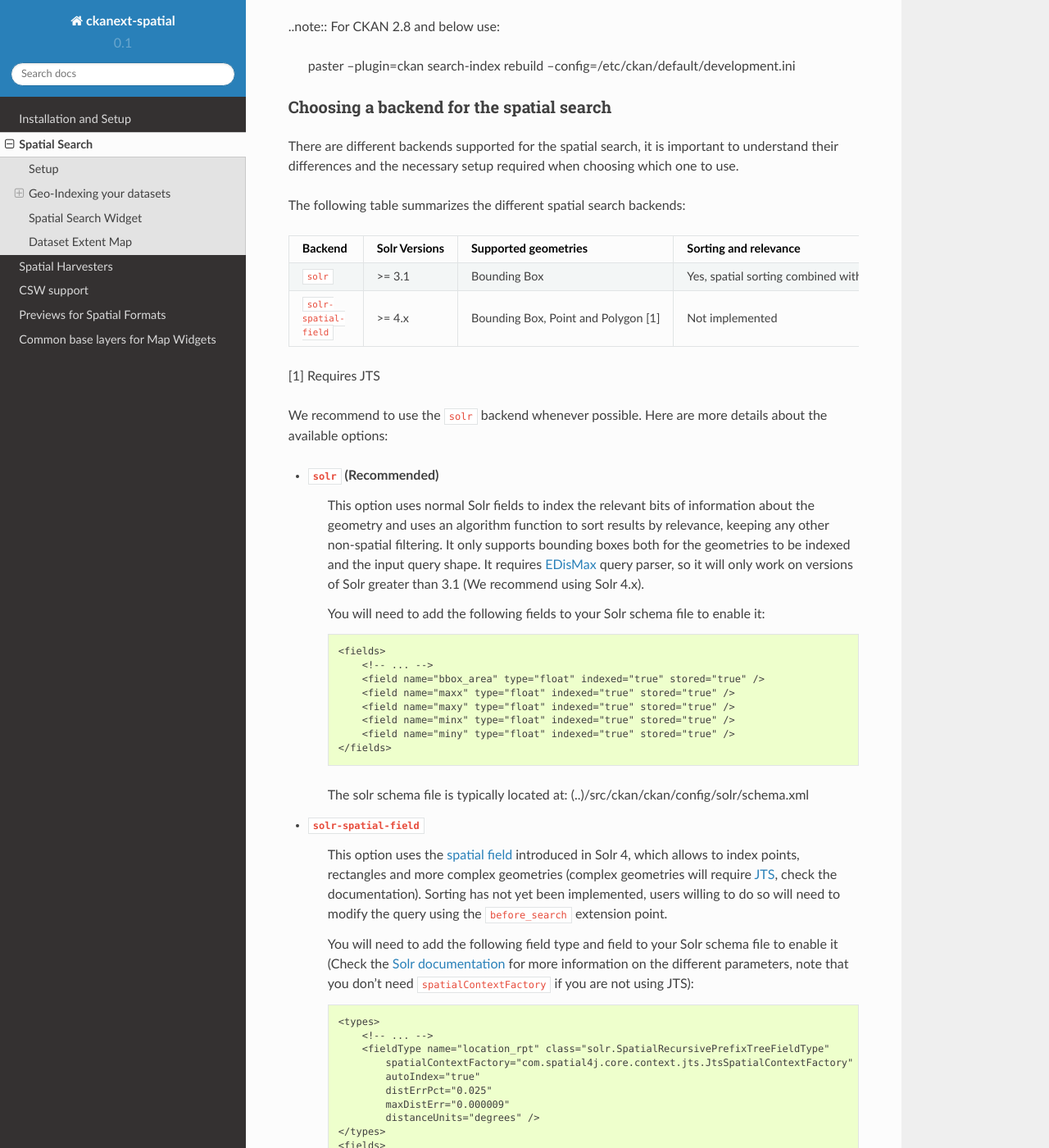
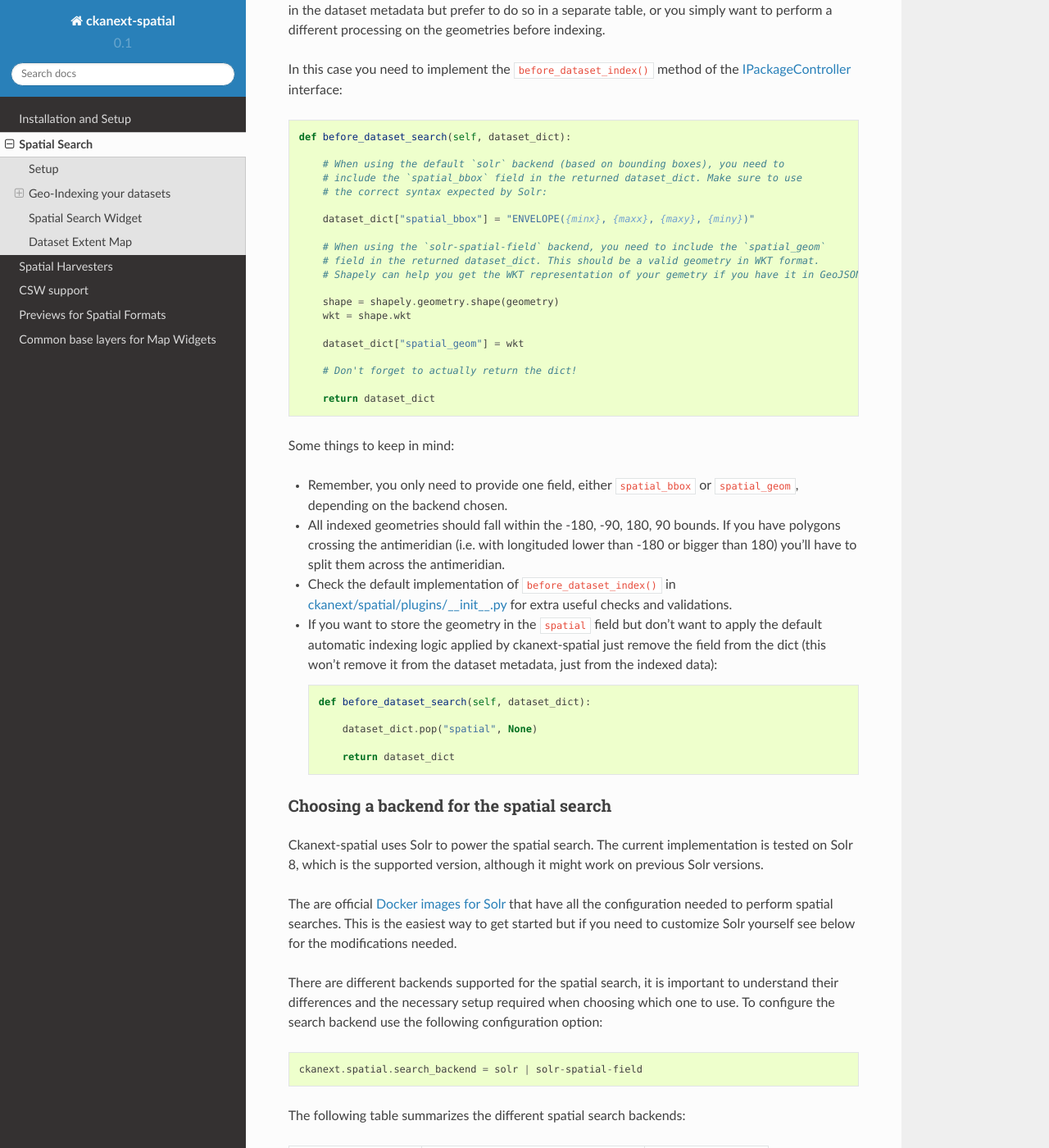
Before and after one commit to ckan/ckanext-spatial, a Sphinx documentation site: the page built from doc/spatial-search.rst, in a window 1280 px wide and 1400 px high, scrolled down 1484 px. Shown: the whole window at 82% size. Built offline with Sphinx 7.4.7 and the Read the Docs theme 2.0.0, drawn with Linux system fonts in a browser that asks for light colours; some of the changed text lies outside the part shown.

Commit message:
Update spatial search documentation

```diff
--- a/doc/conf.py
+++ b/doc/conf.py
@@ -1,4 +1,7 @@
 # -*- coding: utf-8 -*-
+import os
+import datetime
+
 #
 # ckanext-spatial documentation build configuration file, created by
 # sphinx-quickstart on Wed Apr 10 17:17:12 2013.
@@ -11,7 +14,6 @@
 # All configuration values have a default; values that are commented out
 # serve to show the default.
 
-import sys, os
 
 # If extensions (or modules to document with autodoc) are in another directory,
 # add these directories to sys.path here. If the directory is relative to the
@@ -41,7 +43,7 @@
 
 # General information about the project.
 project = u'ckanext-spatial'
-copyright = u'&copy; 2011-2021 <a href="https://okfn.org/">Open Knowledge Foundation</a> and <a href="https://github.com/ckan/ckanext-spatial/graphs/contributors">contributors</a>.'
+copyright = u'&copy; 2011-{} <a href="https://okfn.org/">Open Knowledge Foundation</a> and <a href="https://github.com/ckan/ckanext-spatial/graphs/contributors">contributors</a>.'.format(datetime.datetime.utcnow().year)
 
 # The version info for the project you're documenting, acts as replacement for
 # |version| and |release|, also used in various other places throughout the
--- a/doc/spatial-search.rst
+++ b/doc/spatial-search.rst
@@ -6,28 +6,18 @@
 can be filtered via a spatial search query. This includes both via the web
 interface (see the `Spatial Search Widget`_) or via the `action API`_, e.g.::
 
-    POST http://localhost:5000/api/action/package_search
-        { "q": "Pollution",
-          "facet": "true",
-          "facet.field": "country",
-          "extras": {
-              "ext_bbox": "-7.535093,49.208494,3.890688,57.372349" }
-        }
+   http://localhost:5000/api/action/package_search?q=Pollution&ext_bbox=-7.535093,49.208494,3.890688,57.372349
 
-.. versionchanged:: 2.0.1
-   Starting from this version the spatial filter it is also supported on GET
-   requests:
-
-   http://localhost:5000/api/action/package_search?q=Pollution&ext_bbox=-7.535093,49.208494,3.890688,57.372349
+The ``ext_bbox`` parameter must be provided in the form ``ext_bbox={minx},{miny},{maxx},{maxy}``
 
 
 Setup
 -----
 
 To enable the spatial search you need to add the ``spatial_query`` plugin to
-your ini file. This plugin requires the ``spatial_metadata`` plugin, eg::
+your ini file. This plugin in turn requires the ``spatial_metadata`` plugin, eg::
 
-  ckan.plugins = [other plugins] spatial_metadata spatial_query
+  ckan.plugins = ... spatial_metadata spatial_query
 
 To define which backend to use for the spatial search use the following
 configuration option (see `Choosing a backend for the spatial search`_)::
@@ -39,8 +29,14 @@
 --------------------------
 
 Regardless of the backend that you are using, in order to make a dataset
-searchable by location, it must have a special extra, with its key named
-'spatial'. The value must be a valid GeoJSON_ geometry, for example::
+searchable by location, it must have a the location information (a geometry), indexed in
+Solr. You can provide this information in two ways.
+
+The ``spatial`` extra field
++++++++++++++++++++++++++++
+
+The easiest way to get your geometries indexed is to use an extra field named ``spatial``.
+The value of this extra should be a valid GeoJSON_ geometry, for example::
 
     {
       "type":"Polygon",
@@ -56,89 +52,121 @@
 
 
 Every time a dataset is created, updated or deleted, the extension will
-synchronize the information stored in the extra with the geometry table.
+index the information stored in the ``spatial`` in Solr, so it can be reflected on spatial searches.
 
 If you already have datasets when you enable Spatial Search then you'll need to
-reindex them:
+`rebuild the search index <https://docs.ckan.org/en/latest/maintaining/cli.html?#search-index-rebuild-search-index>`_.
 
-   ckan --config=/etc/ckan/default/development.ini search-index rebuild
 
-..note:: For CKAN 2.8 and below use:
+Custom indexing logic
++++++++++++++++++++++
 
-   paster --plugin=ckan search-index rebuild --config=/etc/ckan/default/development.ini
+You might not want to use the ``spatial`` extra field. Perhaps you don't want to store the geometries
+in the dataset metadata but prefer to do so in a separate table, or you simply want to perform a different
+processing on the geometries before indexing.
 
+In this case you need to implement the ``before_dataset_index()`` method of the `IPackageController <https://docs.ckan.org/en/latest/extensions/plugin-interfaces.html#ckan.plugins.interfaces.IPackageController.before_dataset_index>`_ interface::
+
+    def before_dataset_search(self, dataset_dict):
+
+        # When using the default `solr` backend (based on bounding boxes), you need to
+        # include the `spatial_bbox` field in the returned dataset_dict. Make sure to use
+        # the correct syntax expected by Solr:
+
+        dataset_dict["spatial_bbox"] = "ENVELOPE({minx}, {maxx}, {maxy}, {miny})"
+
+        # When using the `solr-spatial-field` backend, you need to include the `spatial_geom`
+        # field in the returned dataset_dict. This should be a valid geometry in WKT format.
+        # Shapely can help you get the WKT representation of your gemetry if you have it in GeoJSON:
+
+        shape = shapely.geometry.shape(geometry)
+        wkt = shape.wkt
+
+        dataset_dict["spatial_geom"] = wkt
+
+        # Don't forget to actually return the dict!
+
+        return dataset_dict
+
+Some things to keep in mind:
+
+* Remember, you only need to provide one field, either ``spatial_bbox`` or ``spatial_geom``, depending on
+  the backend chosen.
+* All indexed geometries should fall within the -180, -90, 180, 90 bounds. If you have polygons crossing the antimeridian (i.e. with longituded lower than -180 or bigger than 180) you'll have to split them across the antimeridian.
+* Check the default implementation of ``before_dataset_index()`` in `ckanext/spatial/plugins/__init__.py <https://github.com/ckan/ckanext-spatial/blob/master/ckanext/spatial/plugin/__init__.py>`_ for extra useful checks and validations.
+* If you want to store the geometry in the ``spatial`` field but don't want to apply the default automatic indexing logic applied by ckanext-spatial just remove the field from the dict (this won't remove it from the dataset metadata, just from the indexed data)::
+
+    def before_dataset_search(self, dataset_dict):
+
+        dataset_dict.pop("spatial", None)
+
+        return dataset_dict
 
 Choosing a backend for the spatial search
 +++++++++++++++++++++++++++++++++++++++++
 
+Ckanext-spatial uses Solr to power the spatial search. The current implementation is tested on Solr 8, which is the supported version, although it might work on previous Solr versions.
+
+The are official `Docker images for Solr <https://github.com/ckan/ckan-solr>`_ that have all the configuration needed to perform spatial searches. This is the easiest way to get started but if you need to customize Solr yourself see below for the modifications needed.
+
 There are different backends supported for the spatial search, it is important
 to understand their differences and the necessary setup required when choosing
-which one to use.
+which one to use. To configure the search backend use the following configuration option::
+
+    ckanext.spatial.search_backend = solr | solr-spatial-field
 
 The following table summarizes the different spatial search backends:
 
-+------------------------+---------------+-------------------------------------+-----------------------------------------------------------+-------------------------------------------+
-| Backend                | Solr Versions | Supported geometries                | Sorting and relevance                                     | Performance with large number of datasets |
-+========================+===============+=====================================+===========================================================+===========================================+
-| ``solr``               | >= 3.1        | Bounding Box                        | Yes, spatial sorting combined with other query parameters | Good                                      |
-+------------------------+---------------+-------------------------------------+-----------------------------------------------------------+-------------------------------------------+
-| ``solr-spatial-field`` | >= 4.x        | Bounding Box, Point and Polygon [1] | Not implemented                                           | Good                                      |
-+------------------------+---------------+-------------------------------------+-----------------------------------------------------------+-------------------------------------------+
++------------------------+--------------------------------------+--------------------+
+| Backend                | Supported geometries indexed in Solr | Solr setup needed  |
++========================+======================================+====================+
+| ``solr``               | Bounding Box                         | Custom field       |
++------------------------+--------------------------------------+--------------------+
+| ``solr-spatial-field`` | Bounding Box, Point and Polygon      | Custom field + JTS |
++------------------------+--------------------------------------+--------------------+
 
 
-[1] Requires JTS
 
+The ``solr`` backend is probably a good starting point. Here are more
+details about the available options (again, you don't need to modify Solr if you are using one of the spatial enabled official Docker images):
 
-We recommend to use the ``solr`` backend whenever possible. Here are more
-details about the available options:
+* ``solr``
+    This option always indexes just the extent of the provided geometries, whether if it's an
+    actual bounding box or not. It uses Solr's `BBoxField <https://solr.apache.org/guide/8_11/spatial-search.html#bboxfield>`_ so you need to add the following to your Solr schema::
 
-* ``solr`` (Recommended)
-    This option uses normal Solr fields to index the relevant bits of
-    information about the geometry and uses an algorithm function to sort
-    results by relevance, keeping any other non-spatial filtering. It only
-    supports bounding boxes both for the geometries to be indexed and the
-    input query shape. It requires `EDisMax`_ query parser, so it will only
-    work on versions of Solr greater than 3.1 (We recommend using Solr 4.x).
-
-    You will need to add the following fields to your Solr schema file to
-    enable it::
+        <types>
+            <!-- ... -->
+            <fieldType name="bbox" class="solr.BBoxField"
+                geo="true" distanceUnits="kilometers" numberType="pdouble" />
+        </types>
 
         <fields>
             <!-- ... -->
-            <field name="bbox_area" type="float" indexed="true" stored="true" />
-            <field name="maxx" type="float" indexed="true" stored="true" />
-            <field name="maxy" type="float" indexed="true" stored="true" />
-            <field name="minx" type="float" indexed="true" stored="true" />
-            <field name="miny" type="float" indexed="true" stored="true" />
+            <field name="spatial_bbox" type="bbox" />
         </fields>
 
-    The solr schema file is typically located at: (..)/src/ckan/ckan/config/solr/schema.xml
-
 * ``solr-spatial-field``
-    This option uses the `spatial field`_ introduced in Solr 4, which allows
-    to index points, rectangles and more complex geometries (complex geometries
-    will require `JTS`_, check the documentation).
-    Sorting has not yet been implemented, users willing to do so will need to
-    modify the query using the ``before_search`` extension point.
-
+    This option uses the `RPT <https://solr.apache.org/guide/8_11/spatial-search.html#rpt>`_ Solr field, which allows
+    to index points, rectangles and more complex geometries like polygons. This requires the install of the `JTS`_ library. See the linked Solr documentation for details on this.
     You will need to add the following field type and field to your Solr
-    schema file to enable it (Check the `Solr documentation`__ for more
-    information on the different parameters, note that you don't need
-    ``spatialContextFactory`` if you are not using JTS)::
+    schema file to enable it ::
 
         <types>
             <!-- ... -->
-            <fieldType name="location_rpt" class="solr.SpatialRecursivePrefixTreeFieldType"
-                spatialContextFactory="com.spatial4j.core.context.jts.JtsSpatialContextFactory"
+            <fieldType name="location_rpt"   class="solr.SpatialRecursivePrefixTreeFieldType"
+                spatialContextFactory="JTS"
                 autoIndex="true"
+                validationRule="repairBuffer0"
                 distErrPct="0.025"
-                maxDistErr="0.000009"
-                distanceUnits="degrees" />
+                maxDistErr="0.001"
+                distanceUnits="kilometers" />
         </types>
+
         <fields>
             <!-- ... -->
-            <field name="spatial_geom"  type="location_rpt" indexed="true" stored="true" multiValued="true" />
+            <field name="spatial_geom" type="location_rpt" indexed="true" multiValued="true" />
         </fields>
+
 
 .. note:: The old ``postgis`` search backend is deprecated and will be removed in future versions of the extension.
     You should migrate to one of the other backends instead but if you need to keep using it for a while see :ref:`legacy_postgis`.
@@ -229,8 +257,5 @@
 You need to load the ``spatial_metadata`` plugin to use these snippets.
 
 .. _action API: http://docs.ckan.org/en/latest/apiv3.html
-.. _edismax: http://wiki.apache.org/solr/ExtendedDisMax
-.. _JTS: http://www.vividsolutions.com/jts/JTSHome.htm
-.. _spatial field: http://wiki.apache.org/solr/SolrAdaptersForLuceneSpatial4
-__ `spatial field`_
+.. _JTS: https://github.com/locationtech/jts
 .. _GeoJSON: http://geojson.org
```
Also changed, not shown: doc/install.rst (+3 -4 lines), 1 other file.
